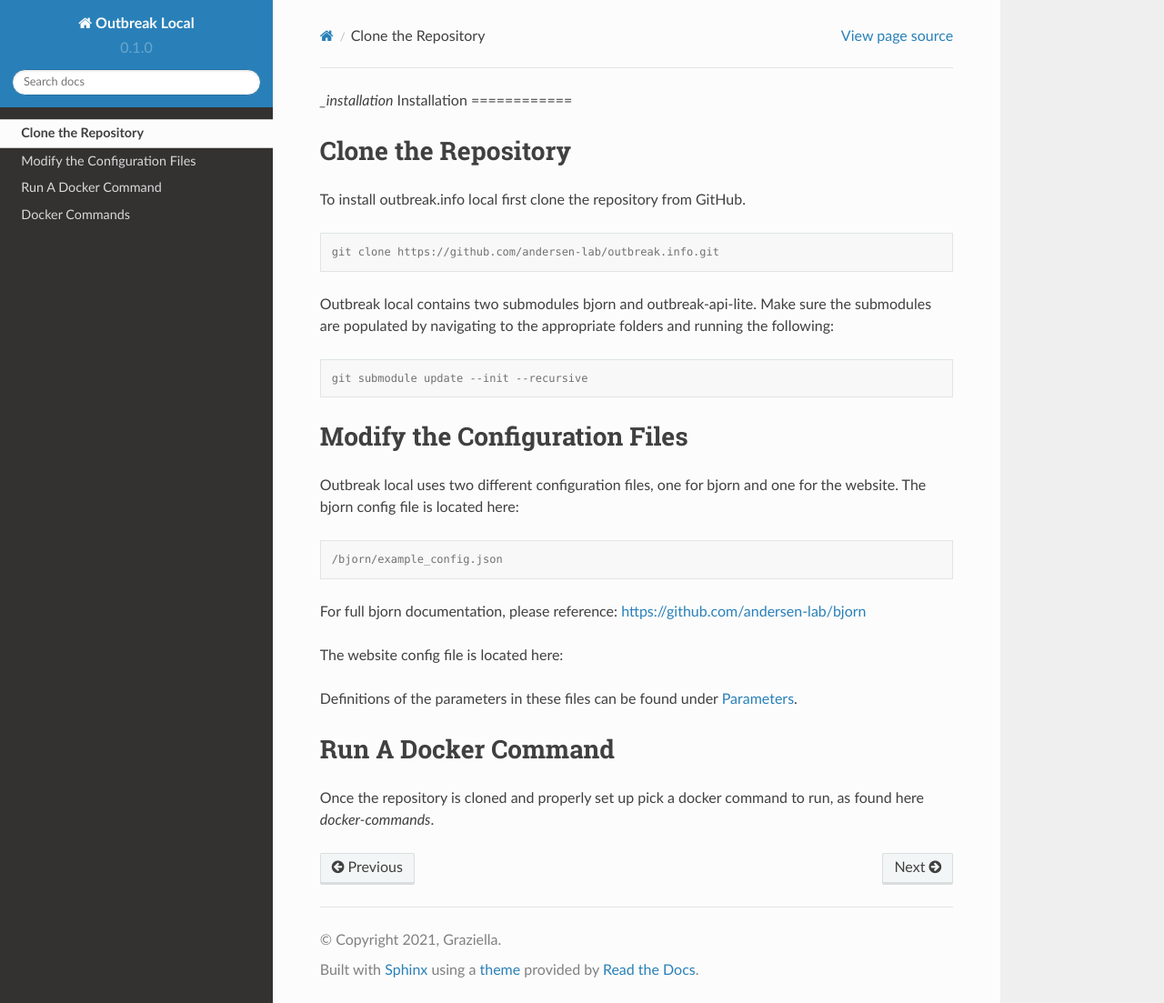
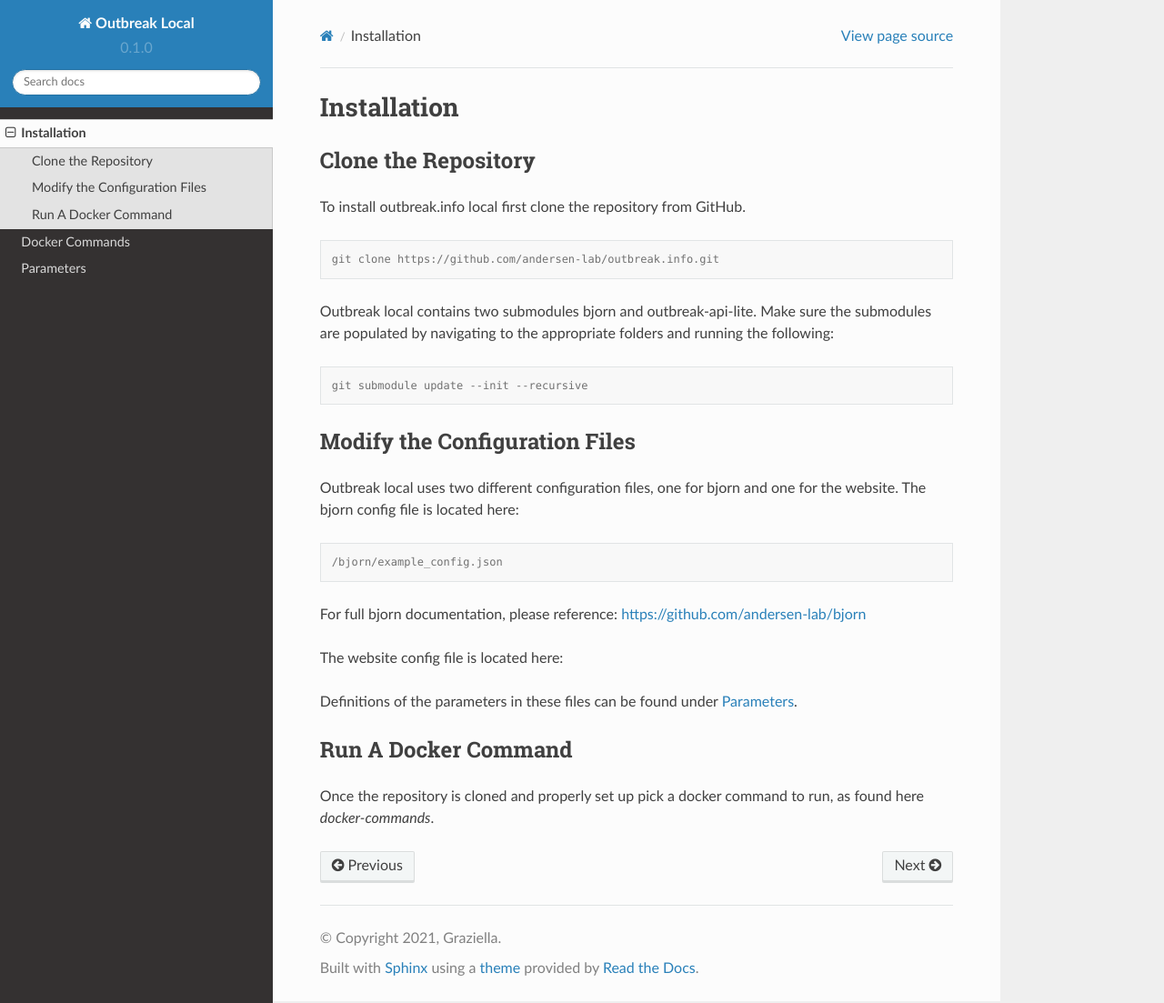
Before and after one commit to andersen-lab/outbreak-local-documentation, a Sphinx documentation site: the page built from docs/source/install.rst, in a window 1280 px wide and 1103 px high. Shown: the whole window at 91% size. Built offline with Sphinx 7.4.7 and the Read the Docs theme 2.0.0, drawn with Linux system fonts in a browser that asks for light colours; some of the changed lines change nothing that is shown.

Commit message:
fixing doc link

```diff
--- a/docs/source/index.rst
+++ b/docs/source/index.rst
@@ -1,12 +1,13 @@
 Welcome to Outbreak Local's Documentation!
-===================================
+==========================================
 
 **Lumache** (/lu'make/) is a Python library for cooks and food lovers
 that creates recipes mixing random ingredients.
+
 It pulls data from the `Open Food Facts database <https://world.openfoodfacts.org/>`_
 and offers a *simple* and *intuitive* API.
 
-Check out the :doc:`usage` section for further information, including
+Check out the :doc:`install` section for further information, including
 how to :ref:`installation` the project.
 
 .. note::
@@ -20,3 +21,4 @@
 
    install
    docker-commands
+   parameters
--- a/docs/source/install.rst
+++ b/docs/source/install.rst
@@ -1,4 +1,3 @@
-`_installation`
 Installation
 ============
 
```
